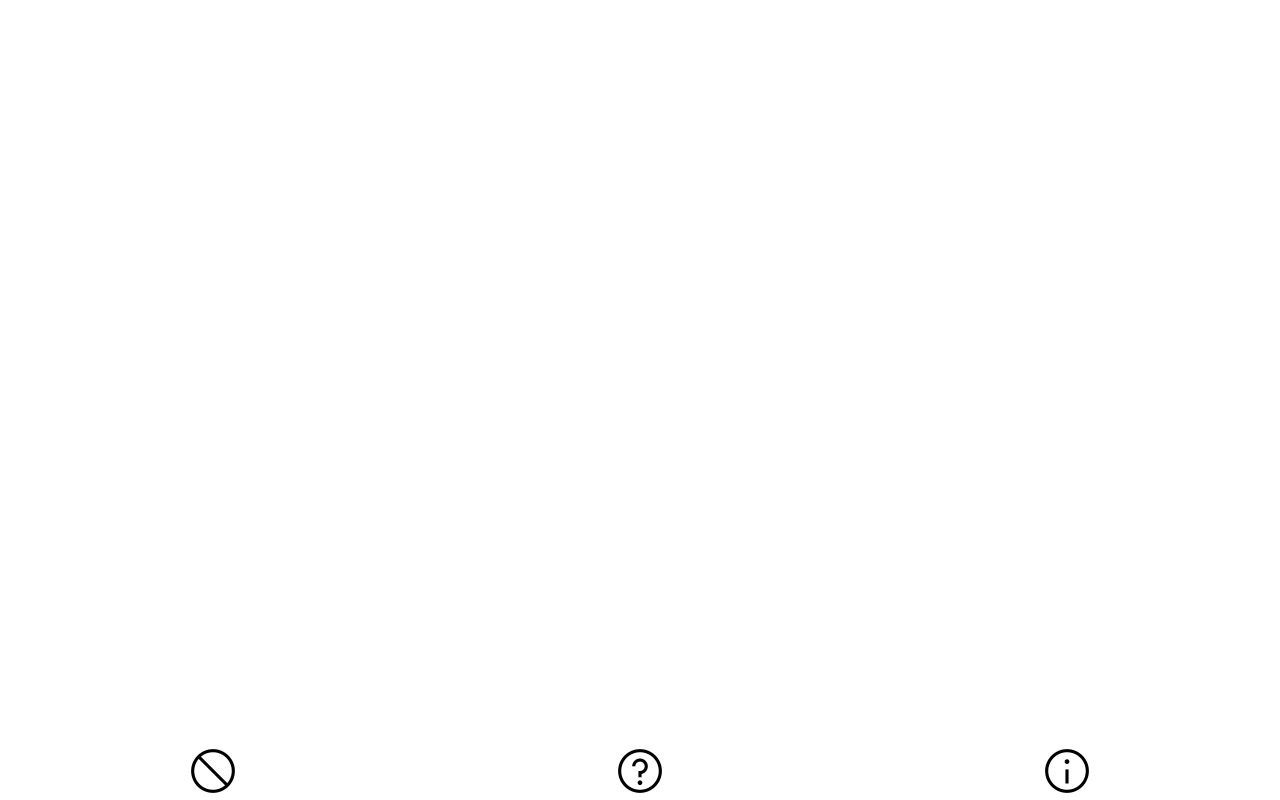
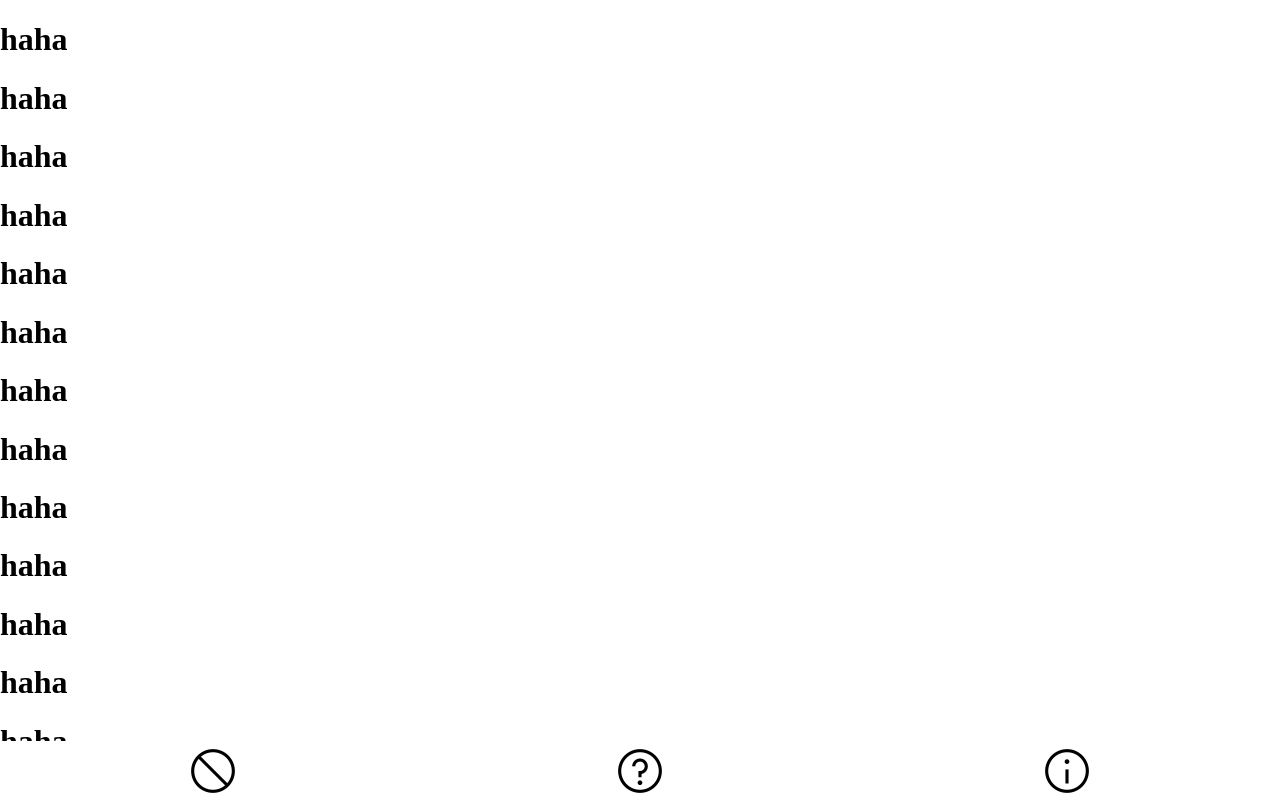
Before and after one commit to ShinyPants/hikers, a Vue app: page / in a window 1280 px wide. Built offline with nearby package versions, Linux system fonts and the light colour scheme.

Commit message:
解决了底部导航栏遮挡内容的问题

```diff
--- a/src/App.vue
+++ b/src/App.vue
@@ -1,9 +1,9 @@
 <template>
 	<div id="app">
 		<router-link to="/"></router-link>
-		<router-view></router-view>
+		<router-view ref="dom_view" class="css_view"></router-view>
 		<!-- 底部 -->
-		<PicBar id="footer" :pics="picbar" class="footer"></PicBar>
+		<PicBar ref="dom_footer" class="css_footer" :pics="picbar"></PicBar>
 	</div>
 </template>
 
@@ -31,15 +31,37 @@
 					}
 				]
 			}
+		},
+		methods: {
+			setViewBottom(addHeight) {
+				// 获取底端导航栏的高度
+				let footerHeight = this.$refs.dom_footer.$el.offsetHeight
+				// 增加点距离
+				footerHeight += addHeight
+				// 修改内容的bottom属性
+				this.$refs.dom_view.$el.style.bottom = footerHeight + "px"
+			}
+		},
+		mounted() {
+			// 设置router-view的bottom以便不被底部导航遮挡
+			this.setViewBottom(5)
 		}
 	}
 </script>
 
 <style>
-	.footer {
+	.css_footer {
 		bottom: 0;
+		left: 0;
 		position: fixed;
 		width: 100%;
+		display: block;
+	}
+	.css_view {
+		position: absolute;
+		overflow: auto;
+		top: 0;
 		left: 0;
+		right: 0;
 	}
 </style>
--- a/src/components/page/Index.vue
+++ b/src/components/page/Index.vue
@@ -1,5 +1,27 @@
 <template>
-	<div></div>
+	<div>
+		<h1>haha</h1>
+		<h1>haha</h1>
+		<h1>haha</h1>
+		<h1>haha</h1>
+		<h1>haha</h1>
+		<h1>haha</h1>
+		<h1>haha</h1>
+		<h1>haha</h1>
+		<h1>haha</h1>
+		<h1>haha</h1>
+		<h1>haha</h1>
+		<h1>haha</h1>
+		<h1>haha</h1>
+		<h1>haha</h1>
+		<h1>haha</h1>
+		<h1>haha</h1>
+		<h1>haha</h1>
+		<h1>haha</h1>
+		<h1>haha</h1>
+		<h1>haha</h1>
+		<h1>haha</h1>
+	</div>
 </template>
 
 <script>
```
